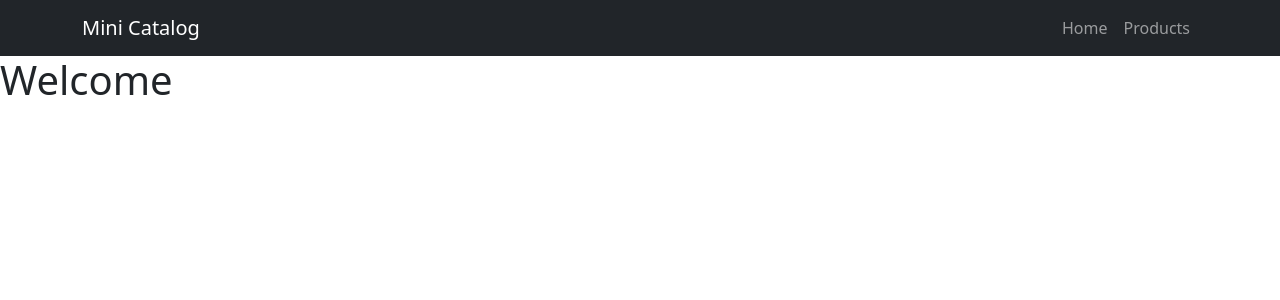
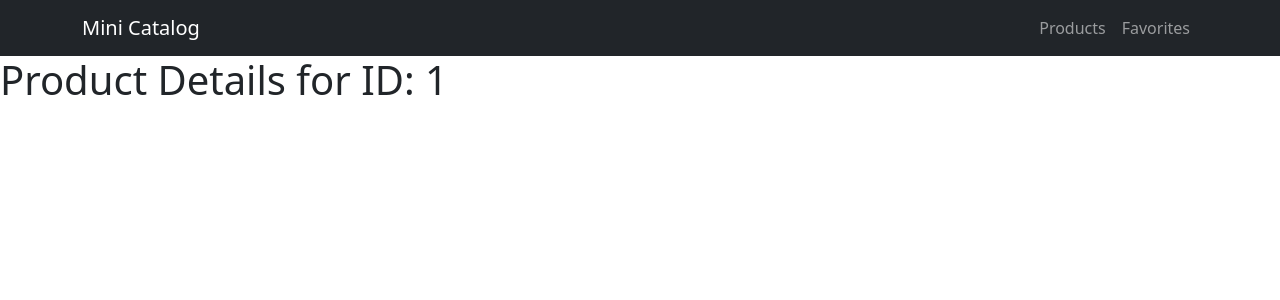
Before and after one commit to qusaihm/mini-product-catalog, a React (Vite) app: page /product/1 in a window 1280 px wide. Shown: the top 300 px of the page. Built offline with nearby package versions, Linux system fonts and the light colour scheme.

Commit message:
Setup routing and fix Navbar navigation

```diff
--- a/package.json
+++ b/package.json
@@ -13,7 +13,8 @@
     "bootstrap": "^5.3.8",
     "react": "^19.2.4",
     "react-bootstrap": "^2.10.10",
-    "react-dom": "^19.2.4"
+    "react-dom": "^19.2.4",
+    "react-router-dom": "^7.14.2"
   },
   "devDependencies": {
     "@eslint/js": "^9.39.4",
--- a/src/App.jsx
+++ b/src/App.jsx
@@ -1,11 +1,21 @@
- import AppNavbar from "./components/Navbar";
+ import { BrowserRouter, Routes, Route } from "react-router-dom";
+
+import AppNavbar from "./components/Navbar";
+import Products from "./pages/Products";
+import Favorites from "./pages/Favorites";
+import ProductDetails from "./pages/ProductDetails";
 
 function App() {
   return (
-    <>
+    <BrowserRouter>
       <AppNavbar />
-      <h1>Welcome</h1>
-    </>
+
+      <Routes>
+        <Route path="/" element={<Products />} />
+        <Route path="/favorites" element={<Favorites />} />
+        <Route path="/product/:id" element={<ProductDetails />} />
+      </Routes>
+    </BrowserRouter>
   );
 }
 
--- a/src/components/Navbar.jsx
+++ b/src/components/Navbar.jsx
@@ -1,21 +1,26 @@
-import Container from 'react-bootstrap/Container';
+ import Container from 'react-bootstrap/Container';
 import Nav from 'react-bootstrap/Nav';
 import Navbar from 'react-bootstrap/Navbar';
+import { Link } from "react-router-dom";
 
 function AppNavbar() {
   return (
     <Navbar bg="dark" data-bs-theme="dark" expand="lg">
-      <Container>
-        <Navbar.Brand href="#home">Mini Catalog</Navbar.Brand>
+      <Container >
+
+        <Navbar.Brand as={Link} to="/">
+          Mini Catalog
+        </Navbar.Brand>
 
         <Navbar.Toggle aria-controls="basic-navbar-nav" />
 
         <Navbar.Collapse id="basic-navbar-nav">
           <Nav className="ms-auto">
-            <Nav.Link href="#home">Home</Nav.Link>
-            <Nav.Link href="#products">Products</Nav.Link>
+            <Nav.Link as={Link} to="/">Products</Nav.Link>
+            <Nav.Link as={Link} to="/favorites">Favorites</Nav.Link>
           </Nav>
         </Navbar.Collapse>
+
       </Container>
     </Navbar>
   );
--- /dev/null
+++ b/src/pages/Favorites.jsx
@@ -0,0 +1,5 @@
+function Favorites() {
+  return <h1>Favorites Page</h1>;
+}
+
+export default Favorites;
--- /dev/null
+++ b/src/pages/ProductDetails.jsx
@@ -0,0 +1,9 @@
+import { useParams } from "react-router-dom";
+
+function ProductDetails() {
+  const { id } = useParams();
+
+  return <h1>Product Details for ID: {id}</h1>;
+}
+
+export default ProductDetails;
--- /dev/null
+++ b/src/pages/Products.jsx
@@ -0,0 +1,5 @@
+function Products() {
+  return <h1>Products Page</h1>;
+}
+
+export default Products;
```
Also changed, not shown: 1 other file (tests, documents, lock files or other folders).
